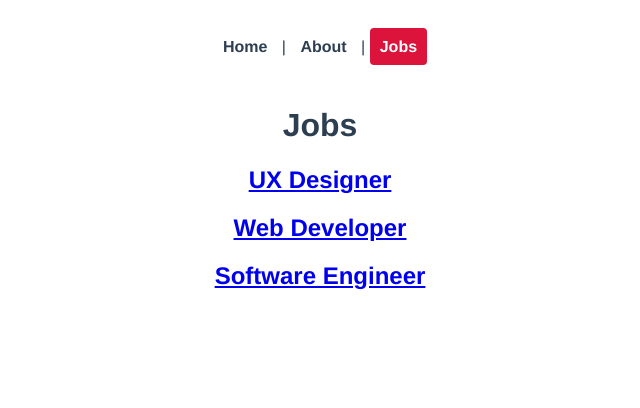
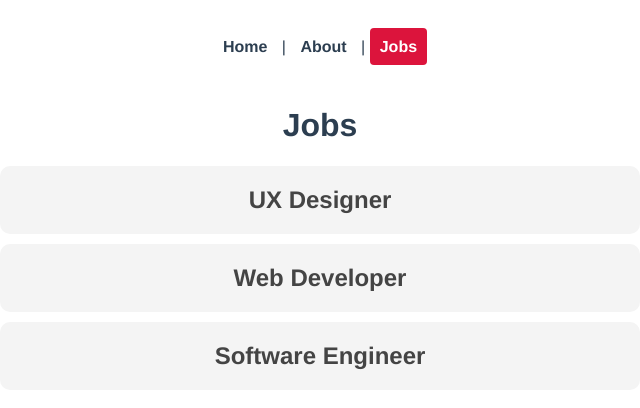
Before and after one commit to anthonygilbertt/vue-jobs-app, a Vue app: page /jobs in a window 1280 px wide. Shown: the top 408 px of the page, without its empty margins (320-960 px from the left). Built offline with nearby package versions, Linux system fonts and the light colour scheme.

Commit message:
Added link styling

```diff
--- a/src/router/index.js
+++ b/src/router/index.js
@@ -23,7 +23,9 @@
   {
     path: '/jobs/:id',
     name: 'JobDetails',
-    component: JobDetails
+    component: JobDetails,
+    props: true //this means that we can accept
+    //any route parameter as props
   }
 ]
 
--- a/src/views/jobs/JobDetails.vue
+++ b/src/views/jobs/JobDetails.vue
@@ -5,11 +5,12 @@
 
 <script>
 export default {
-  data() {
-    return {
-      id: this.$route.params.id
-    }
-  }
+  props: ['id'],
+  // data() {
+  //   return {
+  //     id: this.$route.params.id
+  //   }
+  // }
 }
 </script>
 
--- a/src/views/jobs/Jobs.vue
+++ b/src/views/jobs/Jobs.vue
@@ -1,6 +1,6 @@
 <template>
   <h1>Jobs</h1>
-  <div v-for="job in jobs" :key="job.id">
+  <div v-for="job in jobs" :key="job.id" class="job">
     <router-link :to="{ name: 'JobDetails', params: { id: job.id }}">
       <h2>{{ job.title}}</h2>
     </router-link>
@@ -22,5 +22,19 @@
 </script>
 
 <style>
-
+.job h2 {
+  background: #f4f4f4;
+  padding: 20px;
+  border-radius: 10px;
+  margin: 10px auto;
+  max-width: 600px;
+  cursor: pointer;
+  color: #444;
+}
+.job h2:hover {
+  background: #ddd;
+}
+.job a {
+  text-decoration: none;
+}
 </style>
```
